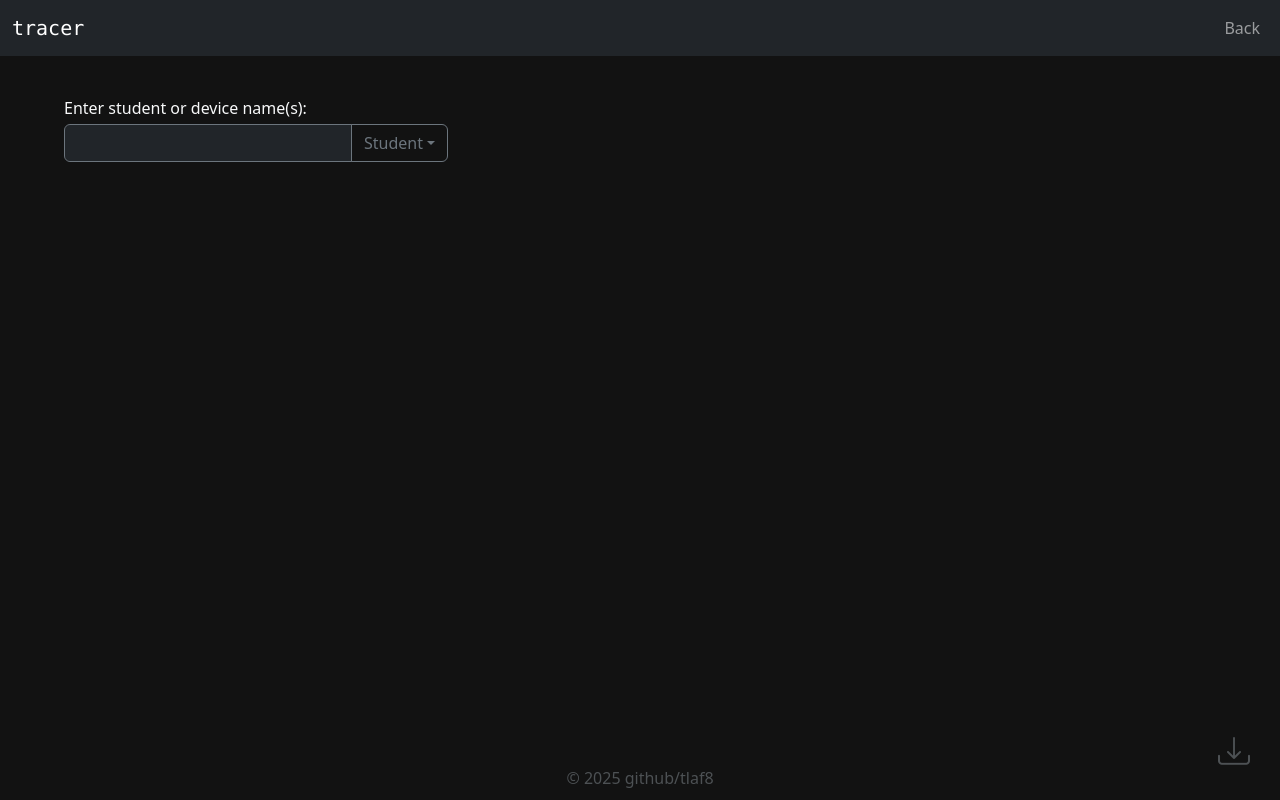
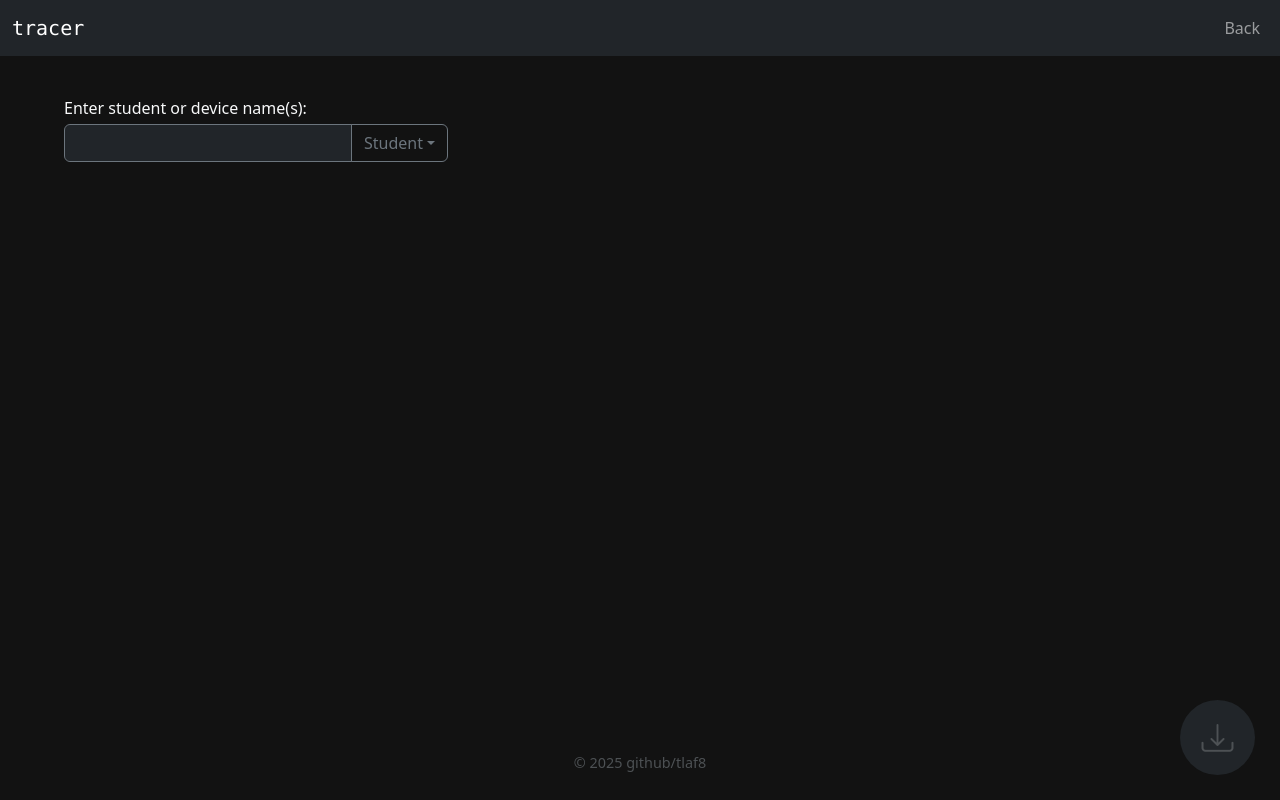
Before and after one commit to tlaf8/tracer, a React (Vite) app: page /make in a window 1280 px wide. Built offline with nearby package versions, Linux system fonts and the light colour scheme.

Commit message:
Style changes and UI updates

```diff
--- a/src/App.tsx
+++ b/src/App.tsx
@@ -46,8 +46,8 @@ const App: React.FC = () => {
                 <Route path='/make' element={<MakeQRCode />} />
             </Routes>
 
-            <div className='footer text-center position-fixed w-100' style={{
-                fontSize: '1rem',
+            <div className='footer p-3 text-center position-fixed w-100' style={{
+                fontSize: '0.9rem',
                 bottom: '10px',
                 color: '#4D5154',
             }}>
--- a/src/components/Dashboard.tsx
+++ b/src/components/Dashboard.tsx
@@ -86,7 +86,7 @@ const Dashboard: React.FC = () => {
     const addRental = async (): Promise<void> => {
         const token = localStorage.getItem('token');
         if (!token) {
-            setError('No authentication token found. Please link this rental.');
+            setError('No authentication token found. Please link this device.');
             return;
         }
 
@@ -124,7 +124,7 @@ const Dashboard: React.FC = () => {
     const removeRental = async (rental: string): Promise<void> => {
         const token = localStorage.getItem('token');
         if (!token) {
-            setError('No authentication token found. Please link this rental.');
+            setError('No authentication token found. Please link this device.');
             return;
         }
 
@@ -157,7 +157,7 @@ const Dashboard: React.FC = () => {
     const exportCsv = async (): Promise<void> => {
         const token = localStorage.getItem('token');
         if (!token) {
-            setError('No authentication token found. Please link this rental.');
+            setError('No authentication token found. Please link this device.');
             return;
         }
 
@@ -196,7 +196,7 @@ const Dashboard: React.FC = () => {
     const clearLogs = async (): Promise<void> => {
         const token = localStorage.getItem('token');
         if (!token) {
-            setError('No authentication token found. Please link this rental.');
+            setError('No authentication token found. Please link this device.');
         }
 
         try {
@@ -233,7 +233,7 @@ const Dashboard: React.FC = () => {
 
         const token = localStorage.getItem('token');
         if (!token) {
-            setError('No authentication token found. Please link this rental.');
+            setError('No authentication token found. Please link this device.');
             return;
         }
 
--- a/src/components/MakeQRCode.tsx
+++ b/src/components/MakeQRCode.tsx
@@ -31,6 +31,7 @@ const MakeQRCode: React.FC = () => {
             }}>
                 <div style={{
                     width: '40vw',
+                    height: '80vh',
                     display: 'flex',
                     flexDirection: 'column',
                     alignItems: 'center',
@@ -72,11 +73,17 @@ const MakeQRCode: React.FC = () => {
                             </ul>
                         </div>
                     </div>
-                    <div className='w-75 mt-1 text-light'>
+                    <div className='d-flex flex-column w-80 mt-1 text-light overflow-auto scrollable-container'>
+                        {dataList.length > 0 &&
+                            <button className='btn btn-outline-secondary' style={{
+                                lineHeight: '10px',
+                            }} onClick={() => setDataList([])}>Clear</button>
+                        }
                         {dataList.map((item, i) => (
                             <div className='p-2 mt-1 d-flex flex-row justify-content-between' key={i} style={{
                                 border: '1px solid #4D5154',
-                                borderRadius: 'var(--bs-border-radius)'
+                                borderRadius: 'var(--bs-border-radius)',
+                                width: '30vw'
                             }}>
                                 <div style={{ maxWidth: '90%', textOverflow: 'ellipsis', overflow: 'hidden'}}>{item}</div>
                                 <Icon className='bi bi-x float-end' onClick={(): void => onDelete(i)} hoverColor='orangered'/>
--- a/src/components/QRCodeGrid.tsx
+++ b/src/components/QRCodeGrid.tsx
@@ -89,7 +89,10 @@ const QRCodeGrid: React.FC<QRCodeGridProps> = ({qrData}: QRCodeGridProps) => {
     }, [generateQRCodes, qrData]);
 
     return (
-        <div style={{padding: '20px'}}>
+        <div className='overflow-auto scrollable-container' style={{
+            padding: '20px',
+            height: '85vh',
+        }}>
             <div
                 style={{
                     display: 'grid',
@@ -102,9 +105,12 @@ const QRCodeGrid: React.FC<QRCodeGridProps> = ({qrData}: QRCodeGridProps) => {
                     <QRImage src={src} key={index}/>
                 ))}
             </div>
-            <div className='position-absolute' style={{
+            <div className='bg-dark d-flex justify-content-center align-items-center rounded-pill position-absolute' style={{
                 bottom: '25px',
-                right: '30px',
+                right: '25px',
+                width: '75px',
+                height: '75px',
+                zIndex: '999'
             }}>
                 <Icon className='bi bi-download' onClick={(): Promise<void> => downloadQRCodesZip(qrData, qrImages)} fontSize='2rem' />
             </div>
--- a/src/components/ScanPage.tsx
+++ b/src/components/ScanPage.tsx
@@ -45,7 +45,7 @@ const ScanPage: React.FC = () => {
 
         const token = localStorage.getItem('token');
         if (!token) {
-            setError('No token found. Please link this rental');
+            setError('No token found. Please link this device');
             return;
         }
 
--- a/src/index.css
+++ b/src/index.css
@@ -1,3 +1,25 @@
 body {
     background-color: #121212;
 }
+
+.scrollable-container::-webkit-scrollbar {
+  width: 8px;
+}
+
+.scrollable-container::-webkit-scrollbar-track {
+  background: rgba(0, 0, 0, 0.0);
+}
+
+.scrollable-container::-webkit-scrollbar-thumb {
+  background-color: rgba(0, 0, 0, 0.0);
+  border-radius: 4px;
+}
+
+.scrollable-container::-webkit-scrollbar-thumb:hover {
+  background-color: rgba(0, 0, 0, 0.0);
+}
+
+.scrollable-container {
+  scrollbar-color: rgba(0, 0, 0, 0.0) transparent;
+  scrollbar-width: thin;
+}
```
